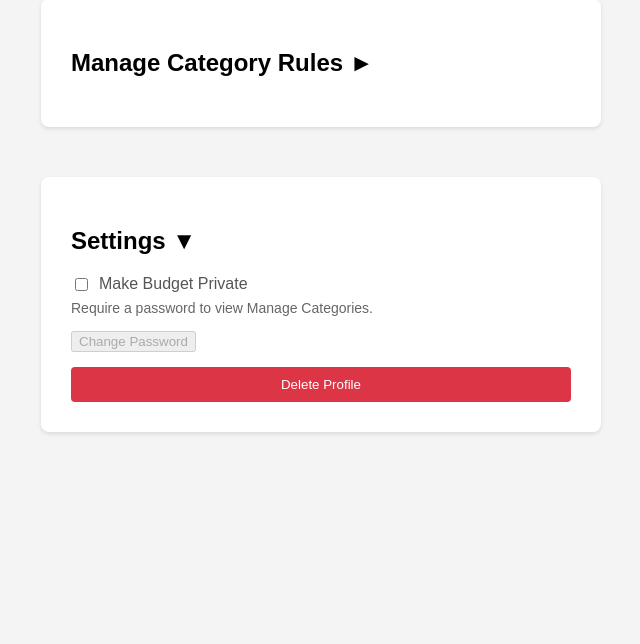
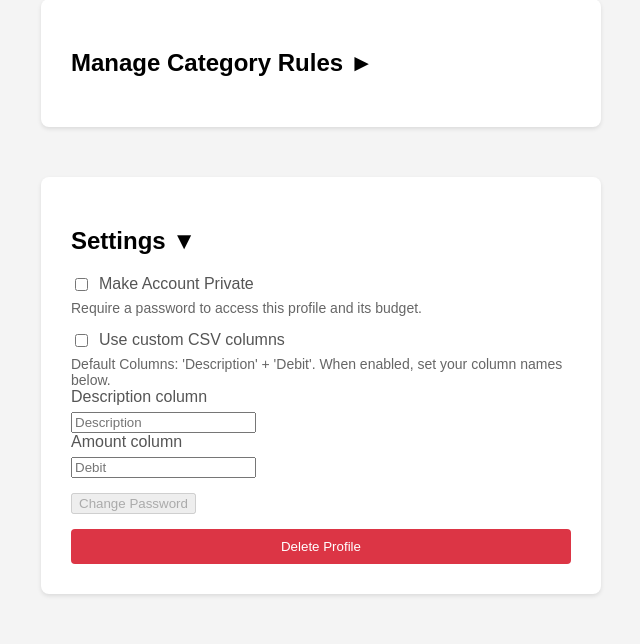
Before and after one commit to TheStoneRabbit/rabbit-budget, a Flask app: page /Mason in a window 1280 px wide, after a click that opens the changed part. Shown: the part 753-1397 px from the top of the page, without its empty margins (319-959 px from the left). Before the commit the page ends 1187 px from the top, so only its background shows below. Run offline with Flask 3, Linux system fonts and the light colour scheme; data comes from the database, SQL or seed files in the repository.

Commit message:
lots of changes: privacy, custom columns

```diff
--- a/app.py
+++ b/app.py
@@ -32,6 +32,8 @@ from storage import (
     create_profile,
     delete_profile,
     get_profile_settings,
+    set_column_settings,
+    set_delete_protection,
     set_profile_privacy,
     verify_profile_password,
 )
@@ -117,6 +119,15 @@ def process_and_email_task(app, input_filepath, output_filepath, email, profile)
             print(f"Successfully processed and sent email to {email}")
         except Exception as e:
             print(f'An error occurred in the background task: {e}')
+            # Notify the user about parse/processing failure
+            try:
+                send_email(
+                    recipient_email=email,
+                    subject="CSV parse error",
+                    body="There was an error parsing the data in the CSV you uploaded. Please double-check the column names and formatting and try again.",
+                )
+            except Exception as notify_err:
+                print(f"Failed to send parse error notification: {notify_err}")
         finally:
             # Clean up uploaded files
             if os.path.exists(input_filepath):
@@ -152,6 +163,15 @@ def create_profile_route():
 
 @app.route('/profiles/<profile>', methods=['DELETE'])
 def delete_profile_route(profile):
+    payload = request.get_json(silent=True) or {}
+    password = payload.get('password')
+    try:
+        settings = get_profile_settings(profile)
+    except NotFoundError as err:
+        return jsonify({'error': str(err)}), 404
+    if settings.get('protect_deletion') or settings.get('is_private'):
+        if not password or not verify_profile_password(profile, password):
+            return jsonify({'error': 'Password required or incorrect.'}), 401
     try:
         delete_profile(profile)
     except NotFoundError as err:
@@ -204,6 +224,33 @@ def profile_verify_password_route(profile):
     except NotFoundError as err:
         return jsonify({'error': str(err)}), 404
     return jsonify({'ok': bool(ok)}), 200
+
+@app.route('/profiles/<profile>/settings/protect-deletion', methods=['POST'])
+def profile_protect_deletion_route(profile):
+    payload = request.get_json(silent=True) or {}
+    protect = bool(payload.get('protect', False))
+    password = payload.get('password')
+    try:
+        settings = set_delete_protection(profile, protect, password)
+    except NotFoundError as err:
+        return jsonify({'error': str(err)}), 404
+    except ValueError as err:
+        return jsonify({'error': str(err)}), 400
+    return jsonify(settings), 200
+
+@app.route('/profiles/<profile>/settings/columns', methods=['POST'])
+def profile_columns_route(profile):
+    payload = request.get_json(silent=True) or {}
+    custom = bool(payload.get('custom', False))
+    description_column = payload.get('description_column')
+    amount_column = payload.get('amount_column')
+    try:
+        settings = set_column_settings(profile, custom, description_column, amount_column)
+    except NotFoundError as err:
+        return jsonify({'error': str(err)}), 404
+    except ValueError as err:
+        return jsonify({'error': str(err)}), 400
+    return jsonify(settings), 200
 
 
 @app.route('/<profile>')
--- a/templates/index.html
+++ b/templates/index.html
@@ -358,9 +358,20 @@
             <div class="settings-item">
                 <label>
                     <input type="checkbox" id="privacy-toggle">
-                    Make Budget Private
+                    Make Account Private
                 </label>
-                <p class="settings-hint">Require a password to view Manage Categories.</p>
+                <p class="settings-hint">Require a password to access this profile and its budget.</p>
+            </div>
+            <div class="settings-item">
+                <label>
+                    <input type="checkbox" id="custom-columns-toggle">
+                    Use custom CSV columns
+                </label>
+                <p class="settings-hint">Default Columns: 'Description' + 'Debit'. When enabled, set your column names below.</p>
+                <label for="description-column">Description column</label>
+                <input type="text" id="description-column" placeholder="Description">
+                <label for="amount-column">Amount column</label>
+                <input type="text" id="amount-column" placeholder="Debit">
             </div>
             <div class="settings-item">
                 <button type="button" id="change-password">Change Password</button>
@@ -384,7 +395,7 @@
         const activeProfile = {{ profile | tojson }};
         let initialCategories = {{ categories | tojson }};
         let initialRules = {};
-        let profileSettings = { is_private: false, has_password: false };
+        let profileSettings = { is_private: false, has_password: false, protect_deletion: false };
         let categoriesUnlocked = true;
         initialCategories = initialCategories.map(cat => ({
             name: cat.name,
@@ -402,6 +413,9 @@
             const downloadCategoriesButton = document.getElementById('download-categories');
             const importCategoriesButton = document.getElementById('import-categories');
             const importFileInput = document.getElementById('import-file');
+            const customColumnsToggle = document.getElementById('custom-columns-toggle');
+            const descriptionColumnInput = document.getElementById('description-column');
+            const amountColumnInput = document.getElementById('amount-column');
             const passwordModal = document.getElementById('password-modal');
             const passwordModalInput = document.getElementById('password-modal-input');
             const passwordModalOk = document.getElementById('password-modal-ok');
@@ -444,7 +458,7 @@
             };
 
             if (profileSelect) {
-                profileSelect.addEventListener('change', function() {
+                profileSelect.addEventListener('change', async function() {
                     const selectedProfile = this.value;
                     if (selectedProfile === '__new__') {
                         const name = prompt('Enter new profile name:');
@@ -475,7 +489,41 @@
                         return;
                     }
                     if (selectedProfile) {
-                        window.location.href = '/' + selectedProfile;
+                        try {
+                            const settingsResp = await fetch(`/profiles/${encodeURIComponent(selectedProfile)}/settings`);
+                            if (!settingsResp.ok) {
+                                throw new Error('Unable to load profile settings.');
+                            }
+                            const settings = await settingsResp.json();
+                            if (settings.is_private) {
+                                const password = await promptPassword(`Enter password for "${selectedProfile}":`);
+                                if (!password) {
+                                    this.value = activeProfile;
+                                    return;
+                                }
+                                const verifyResp = await fetch(`/profiles/${encodeURIComponent(selectedProfile)}/settings/verify`, {
+                                    method: 'POST',
+                                    headers: { 'Content-Type': 'application/json' },
+                                    body: JSON.stringify({ password })
+                                });
+                                if (!verifyResp.ok) {
+                                    alert('Incorrect password.');
+                                    this.value = activeProfile;
+                                    return;
+                                }
+                                const verifyData = await verifyResp.json();
+                                if (!verifyData.ok) {
+                                    alert('Incorrect password.');
+                                    this.value = activeProfile;
+                                    return;
+                                }
+                            }
+                            window.location.href = '/' + selectedProfile;
+                        } catch (err) {
+                            console.error(err);
+                            alert('Error loading profile.');
+                            this.value = activeProfile;
+                        }
                     }
                 });
             }
@@ -494,10 +542,20 @@
                     privacyToggle.checked = !!profileSettings.is_private;
                 }
                 if (changePasswordButton) {
-                    changePasswordButton.disabled = !profileSettings.is_private || !profileSettings.has_password;
+                    changePasswordButton.disabled = !profileSettings.has_password;
                 }
                 if (!profileSettings.is_private) {
                     categoriesUnlocked = true;
+                }
+                if (customColumnsToggle) {
+                    customColumnsToggle.checked = !!profileSettings.custom_columns;
+                }
+                if (descriptionColumnInput && amountColumnInput) {
+                    descriptionColumnInput.value = profileSettings.description_column || '';
+                    amountColumnInput.value = profileSettings.amount_column || '';
+                    // Always editable; toggle only controls whether values are used.
+                    descriptionColumnInput.disabled = false;
+                    amountColumnInput.disabled = false;
                 }
             };
 
@@ -516,42 +574,9 @@
                 }
             };
 
-            const verifyCategoriesAccess = async () => {
-                if (!profileSettings.is_private || categoriesUnlocked) {
-                    return true;
-                }
-                const password = await promptPassword('Enter password to view Manage Categories:');
-                if (!password) {
-                    return false;
-                }
-                try {
-                    const response = await fetch(`/profiles/${encodeURIComponent(activeProfile)}/settings/verify`, {
-                        method: 'POST',
-                        headers: {
-                            'Content-Type': 'application/json'
-                        },
-                        body: JSON.stringify({ password })
-                    });
-                    if (!response.ok) {
-                        throw new Error('Failed to verify password');
-                    }
-                    const data = await response.json();
-                    if (data.ok) {
-                        categoriesUnlocked = true;
-                        return true;
-                    }
-                    alert('Incorrect password.');
-                    return false;
-                } catch (err) {
-                    console.error(err);
-                    alert('Error verifying password.');
-                    return false;
-                }
-            };
-
             privacyToggle?.addEventListener('change', async function() {
                 if (this.checked) {
-                    const password = await promptPassword('Set a password to protect Manage Categories:');
+                    const password = await promptPassword('Set a password to make this account private:');
                     if (!password) {
                         this.checked = false;
                         return;
@@ -574,7 +599,7 @@
                         profileSettings = await response.json();
                         categoriesUnlocked = false;
                         updateSettingsUI();
-                        alert('Privacy enabled. Manage Categories will require the password.');
+                        alert('Account is now private. Access will require the password.');
                     } catch (err) {
                         console.error(err);
                         alert('Error enabling privacy.');
@@ -586,7 +611,7 @@
                         this.checked = true;
                         return;
                     }
-                    const password = await promptPassword('Enter password to disable privacy:');
+                    const password = await promptPassword('Enter password to make this account public:');
                     if (!password) {
                         this.checked = true;
                         return;
@@ -611,9 +636,49 @@
                 }
             });
 
+            customColumnsToggle?.addEventListener('change', async function() {
+                const enable = this.checked;
+                const desc = descriptionColumnInput?.value || '';
+                const amt = amountColumnInput?.value || '';
+                try {
+                    const response = await fetch(`/profiles/${encodeURIComponent(activeProfile)}/settings/columns`, {
+                        method: 'POST',
+                        headers: { 'Content-Type': 'application/json' },
+                        body: JSON.stringify({
+                            custom: enable,
+                            description_column: desc,
+                            amount_column: amt
+                        })
+                    });
+                    if (!response.ok) {
+                        const error = await response.json().catch(() => ({}));
+                        const message = error.error || 'Failed to update column settings.';
+                        throw new Error(message);
+                    }
+                    profileSettings = await response.json();
+                    updateSettingsUI();
+                } catch (err) {
+                    console.error(err);
+                    alert(err.message || 'Error saving column settings.');
+                    this.checked = !enable;
+                }
+            });
+
+            descriptionColumnInput?.addEventListener('blur', () => {
+                if (customColumnsToggle?.checked) {
+                    customColumnsToggle.dispatchEvent(new Event('change'));
+                }
+            });
+
+            amountColumnInput?.addEventListener('blur', () => {
+                if (customColumnsToggle?.checked) {
+                    customColumnsToggle.dispatchEvent(new Event('change'));
+                }
+            });
+
             changePasswordButton?.addEventListener('click', async function() {
-                if (!profileSettings.is_private) {
-                    alert('Enable privacy first.');
+                if (!profileSettings.has_password) {
+                    alert('Set a password first (enable privacy or delete protection).');
                     return;
                 }
                 const oldPassword = await promptPassword('Enter current password:');
@@ -736,17 +801,10 @@
 
             // Collapsible Headers
             document.querySelectorAll('.collapsible-header').forEach(header => {
-                header.addEventListener('click', async function() {
+                header.addEventListener('click', function() {
                     const targetId = this.dataset.target;
                     const targetContent = document.getElementById(targetId);
                     const icon = this.querySelector('.collapse-icon');
-
-                    if (targetId === 'categories-content') {
-                        const ok = await verifyCategoriesAccess();
-                        if (!ok) {
-                            return;
-                        }
-                    }
 
                     if (targetContent.style.display === 'none') {
                         targetContent.style.display = 'block';
@@ -947,9 +1005,21 @@
                     if (!confirmed) {
                         return;
                     }
+                    let password = '';
+                    if (profileSettings.protect_deletion || profileSettings.is_private) {
+                        const provided = await promptPassword('Enter password to delete this profile:');
+                        if (!provided) {
+                            return;
+                        }
+                        password = provided;
+                    }
                     try {
                         const response = await fetch(`/profiles/${encodeURIComponent(activeProfile)}`, {
-                            method: 'DELETE'
+                            method: 'DELETE',
+                            headers: {
+                                'Content-Type': 'application/json'
+                            },
+                            body: JSON.stringify({ password })
                         });
                         if (response.status === 404) {
                             alert('Profile not found.');
```
Also changed, not shown: storage.py (+111 -5 lines), transaction_processor.py (+18 -6 lines), README.md.
